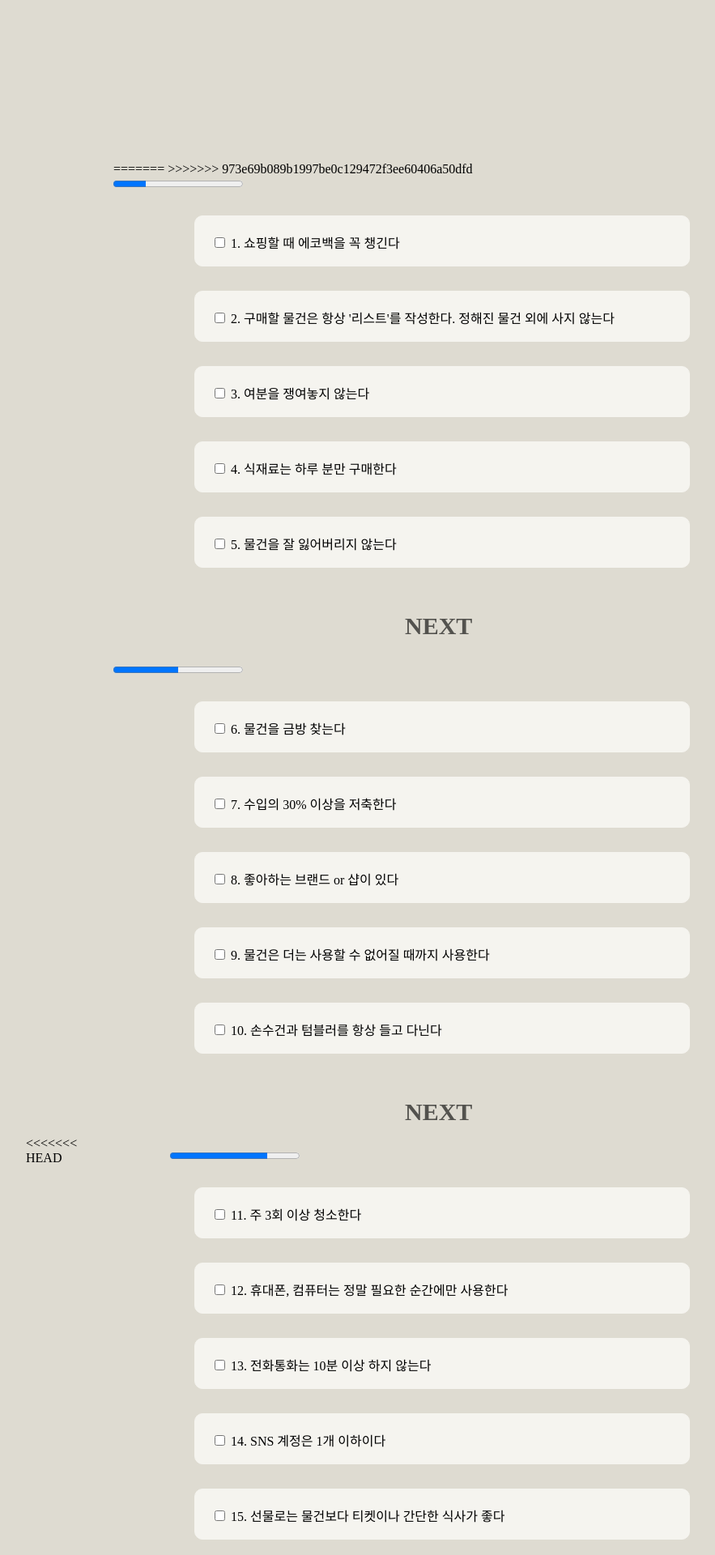
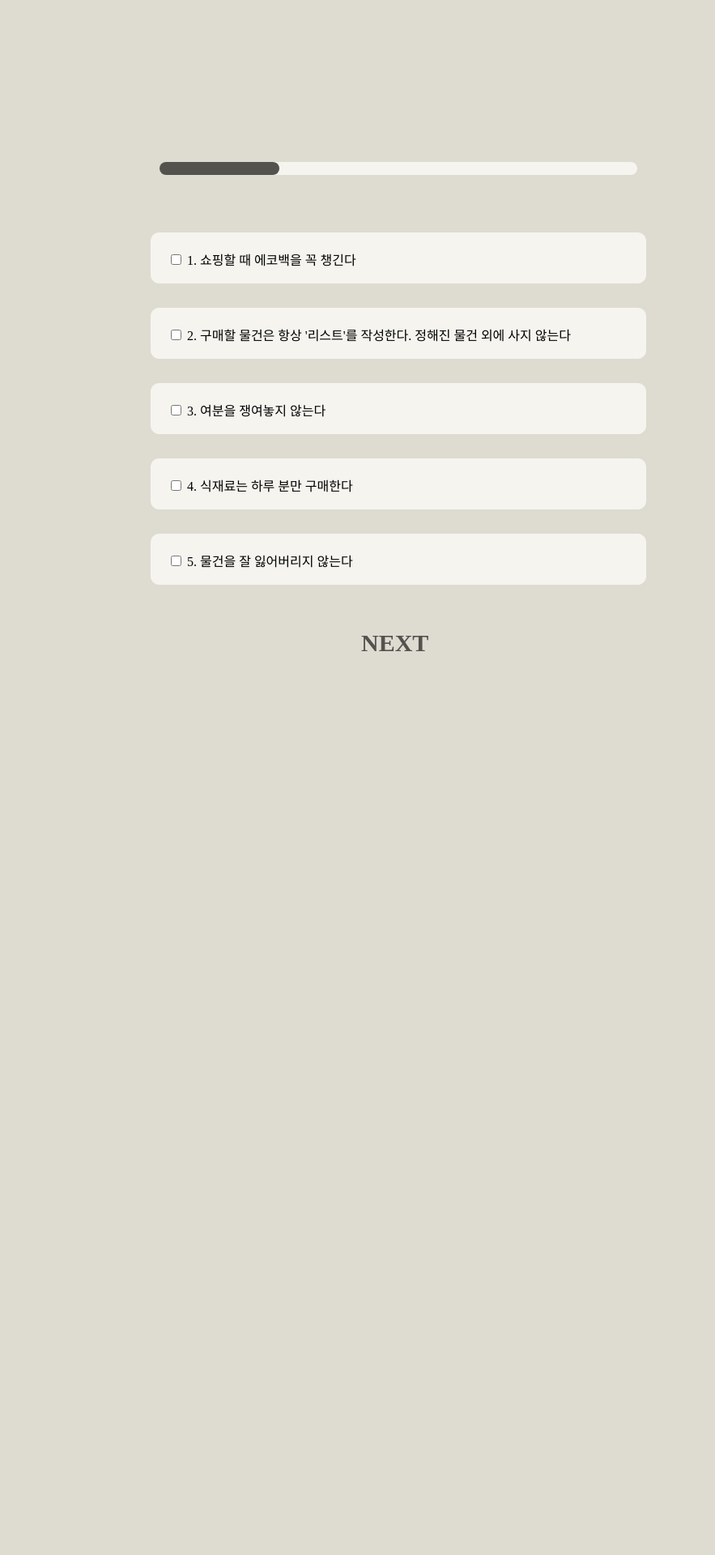
Before and after one commit to oereo/minimalism, a Django app: page /diagnostic-test/test_page/ in a window 1280 px wide. Shown: the top 1920 px of the page at 81% size, without its empty margins (168-1051 px from the left). After the commit the page ends 804 px from the top, so only its background shows below. Run offline with Django 3.2, Linux system fonts and the light colour scheme; some libraries are stand-ins or nearby versions.

Commit message:
develop merge 문제랑 버그 수정

```diff
--- a/minimalism/diagnostic_test/static/diagnostic_test/test_page.css
+++ b/minimalism/diagnostic_test/static/diagnostic_test/test_page.css
@@ -50,22 +50,9 @@
   transform-origin: 0% 50%;
 }
 
-<<<<<<< HEAD
 .test_page .progress {
   text-align: center;
   color: #53524e;
-=======
-h1#page1:active{
-    display:none;
-
-}
-
-
-.test_page .progress{
-    text-align:center;
-    color:#53524E;
-
->>>>>>> 973e69b089b1997be0c129472f3ee60406a50dfd
 }
 
 progress {
@@ -91,7 +78,6 @@
   display: none;
 }
 
-<<<<<<< HEAD
 #nextTo2:checked #page2 {
   display: block;
 }
@@ -105,9 +91,6 @@
 #nextTo2:checked #page4 {
   display: none;
 }
-=======
-
->>>>>>> 973e69b089b1997be0c129472f3ee60406a50dfd
 
 #submit_button {
   display: flex;
--- a/minimalism/diagnostic_test/templates/diagnostic_test/test_page.html
+++ b/minimalism/diagnostic_test/templates/diagnostic_test/test_page.html
@@ -19,15 +19,10 @@
   </head>
   <body style="overflow-y:scroll">
     <section class="test_page">
-<<<<<<< HEAD
       <form action="{% url 'result_test' %}" method="POST">
-=======
-
-        <form action="{% url 'result_test' %}" method="POST">
->>>>>>> 973e69b089b1997be0c129472f3ee60406a50dfd
         {% csrf_token %}
 
-        <!--page1--------->
+        {% comment %} <!--page1---------> {% endcomment %}
         <div id="page1">
           <div class="progress">
             <progress value="25" max="100"></progress>
@@ -60,7 +55,7 @@
           <a href="#"><h1 class="fromLeft" id="fromLeftid_1">Next</h1></a>
         </div>
 
-        <!-------page2--------->
+        {% comment %} <!-------page2---------> {% endcomment %}
         <div id="page2">
           <div class="progress">
             <progress value="50" max="100"></progress>
@@ -92,7 +87,7 @@
           <a href="#"><h1 class="fromLeft" id="fromLeftid_2">Next</h1></a>
         </div>
 
-        <!-------page3-------->
+        {% comment %} <!-------page3--------> {% endcomment %}
         <div id="page3">
           <div style="margin-left:70px;">
             <progress value="75" max="100"></progress>
@@ -127,7 +122,7 @@
           <a href="#"><h1 class="fromLeft" id="fromLeftid_3">Next</h1></a>
         </div>
 
-        <!--page4--------->
+        {% comment %} <!--page4---------> {% endcomment %}
         <div id="page4">
           <div style="margin-left:70px;">
             <progress value="100" max="100"></progress>
```
